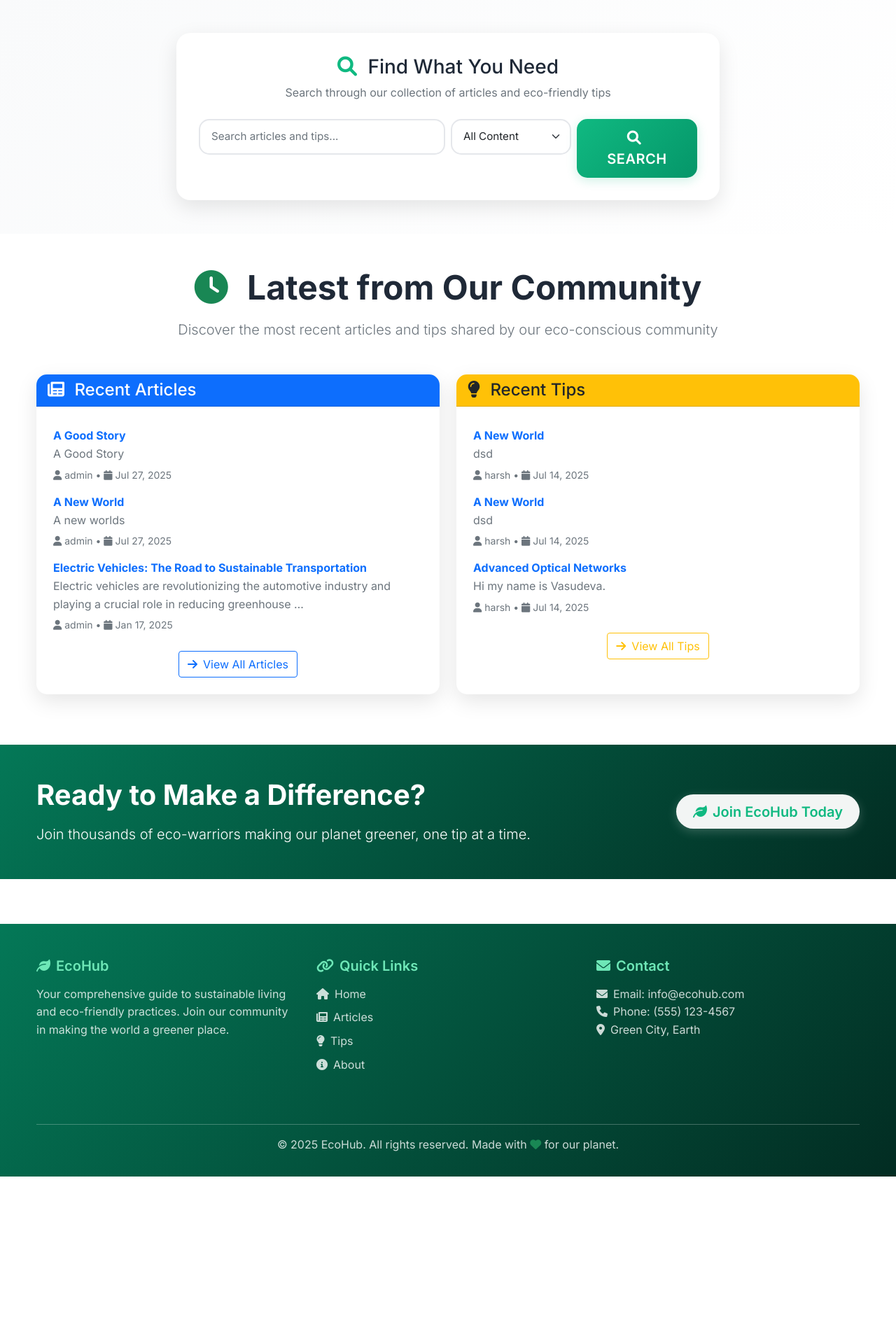
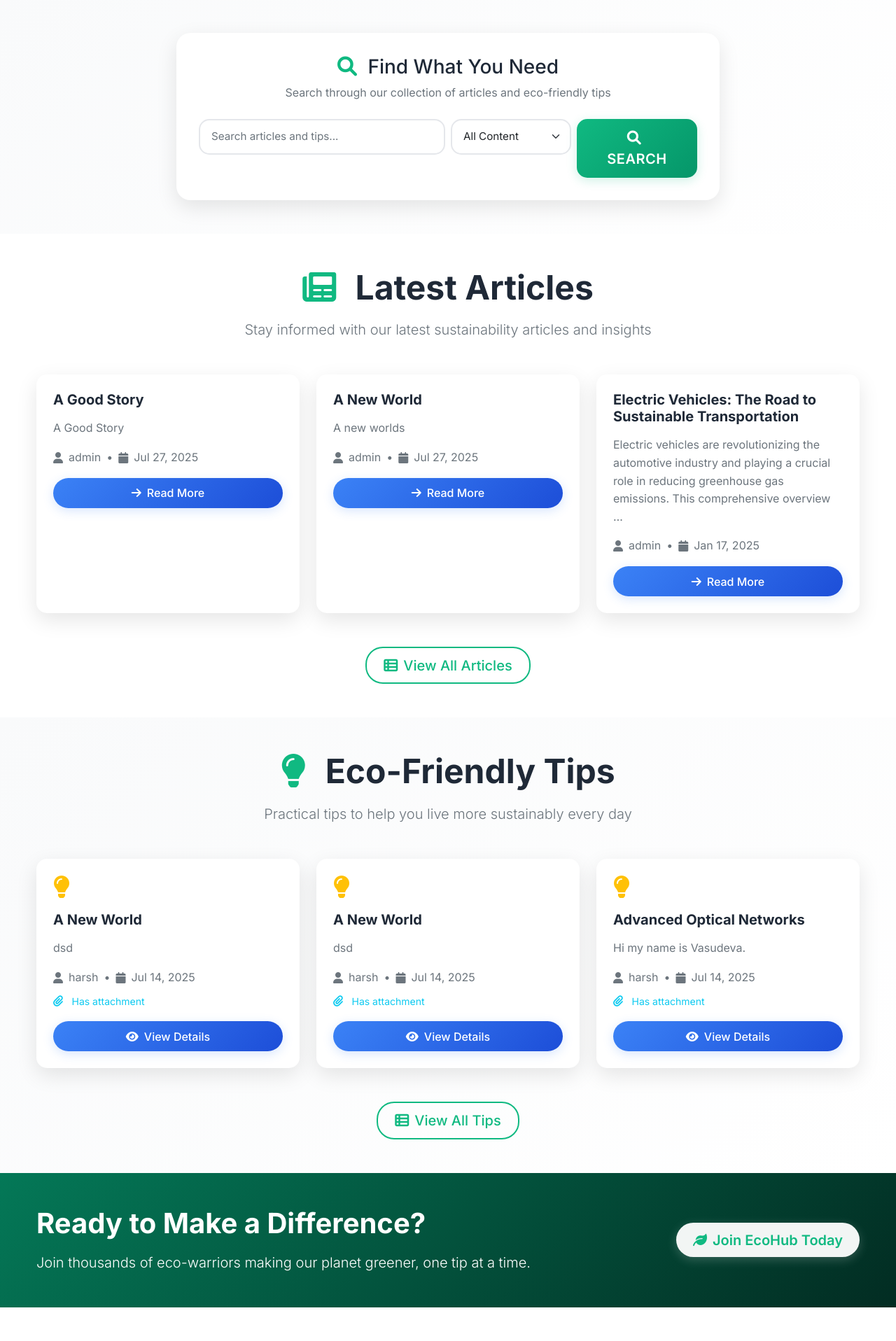
Before and after one commit to Harsh3827/Ecohub, a Django app: page / in a window 1280 px wide. Shown: the part 638-2554 px from the top of the page at 70% size. Before the commit the page ends 2319 px from the top, so only its background shows below. Run offline with Django 5.2, Linux system fonts and the light colour scheme; data comes from the database, SQL or seed files in the repository; both versions use the stored data as it was after the commit.

```diff
--- a/core/templates/core/home.html
+++ b/core/templates/core/home.html
@@ -75,6 +75,8 @@
     </div>
 </div>
 
+
+
 <!-- Search Section -->
 <div class="search-section py-5" style="background: linear-gradient(135deg, var(--bg-light) 0%, #ffffff 100%);">
     <div class="container">
@@ -98,8 +100,8 @@
                             <div class="col-md-3">
                                 <select name="type" class="form-select form-select-lg" style="border-radius: 15px;">
                                     <option value="all">All Content</option>
-                                    <option value="articles">Articles Only</option>
-                                    <option value="tips">Tips Only</option>
+                                    <option value="articles">Articles</option>
+                                    <option value="tips">Tips</option>
                                 </select>
                             </div>
                             <div class="col-md-3">
@@ -115,124 +117,172 @@
     </div>
 </div>
 
-<!-- Recent Content Section -->
-<div class="recent-content py-5">
+<!-- Recent Articles -->
+<div class="content-section py-5">
     <div class="container">
         <div class="section-header text-center mb-5">
             <h2 class="display-5 fw-bold mb-3" style="color: var(--text-dark);">
-                <i class="fas fa-clock me-3 text-success"></i>
-                Latest from Our Community
+                <i class="fas fa-newspaper me-3 text-primary-green"></i>
+                Latest Articles
             </h2>
-            <p class="lead text-muted">Discover the most recent articles and tips shared by our eco-conscious community</p>
+            <p class="lead text-muted">Stay informed with our latest sustainability articles and insights</p>
         </div>
-
         <div class="row">
-            <!-- Recent Articles -->
-            <div class="col-lg-6 mb-4">
-                <div class="card shadow-custom border-0 h-100">
-                    <div class="card-header bg-primary text-white">
-                        <h4 class="mb-0">
-                            <i class="fas fa-newspaper me-2"></i>
-                            Recent Articles
-                        </h4>
+            {% for article in recent_articles %}
+            <div class="col-lg-4 col-md-6 mb-4">
+                <div class="card h-100 shadow-custom">
+                    {% if article.image %}
+                    <div class="card-img-container" style="position: relative; overflow: hidden;">
+                        <img src="{{ article.image.url }}" class="card-img-top" alt="{{ article.title }}">
+                        <div class="card-overlay" style="position: absolute; top: 10px; right: 10px;">
+                            <span class="badge bg-success" style="border-radius: 20px; padding: 0.5rem 1rem;">
+                                <i class="fas fa-leaf me-1"></i>{{ article.category|title }}
+                            </span>
                         </div>
+                    </div>
+                    {% endif %}
                     <div class="card-body">
-                        {% if recent_articles %}
-                            <div class="list-group list-group-flush">
-                                {% for article in recent_articles %}
-                                <div class="list-group-item border-0 px-0">
-                                    <div class="d-flex justify-content-between align-items-start">
-                                        <div class="flex-grow-1">
-                                            <h6 class="mb-1 fw-bold">
-                                                <a href="{% url 'article-detail' article.pk %}" class="text-decoration-none">
-                                                    {{ article.title }}
+                        <h5 class="card-title fw-bold mb-3">{{ article.title }}</h5>
+                        <p class="card-text text-muted mb-3">{{ article.content|truncatewords:20 }}</p>
+                        <div class="article-meta mb-3">
+                            <div class="d-flex align-items-center text-muted">
+                                <i class="fas fa-user me-2"></i>
+                                <span>{{ article.author.username }}</span>
+                                <span class="mx-2">•</span>
+                                <i class="fas fa-calendar me-2"></i>
+                                <span>{{ article.created_at|date:"M d, Y" }}</span>
+                            </div>
+                        </div>
+                        <a href="{% url 'article-detail' article.pk %}" class="btn btn-primary w-100">
+                            <i class="fas fa-arrow-right me-2"></i>Read More
                         </a>
-                                            </h6>
-                                            <p class="text-muted mb-1">{{ article.content|truncatewords:15 }}</p>
-                                            <small class="text-muted">
-                                                <i class="fas fa-user me-1"></i>{{ article.author.username }} •
-                                                <i class="fas fa-calendar me-1"></i>{{ article.created_at|date:"M d, Y" }}
-                                            </small>
                     </div>
+                </div>
+            </div>
+            {% empty %}
+            <div class="col-12">
+                <div class="empty-state text-center py-5">
+                    <i class="fas fa-newspaper fa-4x text-muted mb-4"></i>
+                    <h4 class="text-muted mb-3">No articles yet</h4>
+                    <p class="text-muted mb-4">Be the first to share your sustainability insights!</p>
+                    <a href="{% url 'article-create' %}" class="btn btn-success btn-lg">
+                        <i class="fas fa-plus me-2"></i>Share First Article
+                    </a>
                 </div>
             </div>
             {% endfor %}
         </div>
-                            <div class="text-center mt-3">
-                                <a href="{% url 'article-list' %}" class="btn btn-outline-primary">
-                                    <i class="fas fa-arrow-right me-2"></i>View All Articles
+        <div class="text-center mt-4">
+            <a href="{% url 'article-list' %}" class="btn btn-outline-success btn-lg">
+                <i class="fas fa-th-list me-2"></i>View All Articles
             </a>
-                            </div>
-                        {% else %}
-                            <div class="text-center py-4">
-                                <i class="fas fa-newspaper fa-3x text-muted mb-3"></i>
-                                <h5 class="text-muted">No articles yet</h5>
-                                <p class="text-muted">Be the first to share an eco-friendly article!</p>
-                                {% if user.is_authenticated %}
-                                <a href="{% url 'article-create' %}" class="btn btn-primary">
-                                    <i class="fas fa-plus me-2"></i>Create Article
-                                </a>
-                                {% endif %}
-                            </div>
-                        {% endif %}
         </div>
     </div>
 </div>
 
 <!-- Recent Tips -->
-            <div class="col-lg-6 mb-4">
-                <div class="card shadow-custom border-0 h-100">
-                    <div class="card-header bg-warning text-dark">
-                        <h4 class="mb-0">
-                            <i class="fas fa-lightbulb me-2"></i>
-                            Recent Tips
-                        </h4>
+<div class="content-section py-5" style="background: linear-gradient(135deg, var(--bg-light) 0%, #ffffff 100%);">
+    <div class="container">
+        <div class="section-header text-center mb-5">
+            <h2 class="display-5 fw-bold mb-3" style="color: var(--text-dark);">
+                <i class="fas fa-lightbulb me-3 text-primary-green"></i>
+                Eco-Friendly Tips
+            </h2>
+            <p class="lead text-muted">Practical tips to help you live more sustainably every day</p>
         </div>
+        <div class="row">
+            {% for tip in recent_tips %}
+            <div class="col-lg-4 col-md-6 mb-4">
+                <div class="card h-100 shadow-custom">
                     <div class="card-body">
-                        {% if recent_tips %}
-                            <div class="list-group list-group-flush">
-                                {% for tip in recent_tips %}
-                                <div class="list-group-item border-0 px-0">
-                                    <div class="d-flex justify-content-between align-items-start">
-                                        <div class="flex-grow-1">
-                                            <h6 class="mb-1 fw-bold">
-                                                <a href="{% url 'tip-detail' tip.pk %}" class="text-decoration-none">
-                                                    {{ tip.title }}
+                        <div class="tip-icon mb-3">
+                            <i class="fas fa-lightbulb fa-2x text-warning"></i>
+                        </div>
+                        <h5 class="card-title fw-bold mb-3">{{ tip.title }}</h5>
+                        <p class="card-text text-muted mb-3">{{ tip.description|truncatewords:20 }}</p>
+                        <div class="tip-meta mb-3">
+                            <div class="d-flex align-items-center text-muted mb-2">
+                                <i class="fas fa-user me-2"></i>
+                                <span>{{ tip.user.username }}</span>
+                                <span class="mx-2">•</span>
+                                <i class="fas fa-calendar me-2"></i>
+                                <span>{{ tip.created_at|date:"M d, Y" }}</span>
+                            </div>
+                            {% if tip.file_upload %}
+                            <div class="attachment-indicator">
+                                <i class="fas fa-paperclip me-2 text-info"></i>
+                                <small class="text-info">Has attachment</small>
+                            </div>
+                            {% endif %}
+                        </div>
+                        <a href="{% url 'tip-detail' tip.pk %}" class="btn btn-primary w-100">
+                            <i class="fas fa-eye me-2"></i>View Details
                         </a>
-                                            </h6>
-                                            <p class="text-muted mb-1">{{ tip.description|truncatewords:15 }}</p>
-                                            <small class="text-muted">
-                                                <i class="fas fa-user me-1"></i>{{ tip.user.username }} •
-                                                <i class="fas fa-calendar me-1"></i>{{ tip.created_at|date:"M d, Y" }}
-                                            </small>
                     </div>
+                </div>
+            </div>
+            {% empty %}
+            <div class="col-12">
+                <div class="empty-state text-center py-5">
+                    <i class="fas fa-lightbulb fa-4x text-muted mb-4"></i>
+                    <h4 class="text-muted mb-3">No tips yet</h4>
+                    <p class="text-muted mb-4">Share your first eco-friendly tip with the community!</p>
+                    <a href="{% url 'tip-create' %}" class="btn btn-success btn-lg">
+                        <i class="fas fa-plus me-2"></i>Share First Tip
+                    </a>
                 </div>
             </div>
             {% endfor %}
         </div>
-                            <div class="text-center mt-3">
-                                <a href="{% url 'tip-list' %}" class="btn btn-outline-warning">
-                                    <i class="fas fa-arrow-right me-2"></i>View All Tips
+        <div class="text-center mt-4">
+            <a href="{% url 'tip-list' %}" class="btn btn-outline-success btn-lg">
+                <i class="fas fa-th-list me-2"></i>View All Tips
             </a>
         </div>
-                        {% else %}
-                            <div class="text-center py-4">
-                                <i class="fas fa-lightbulb fa-3x text-muted mb-3"></i>
-                                <h5 class="text-muted">No tips yet</h5>
-                                <p class="text-muted">Share your first eco-friendly tip!</p>
+    </div>
+</div>
+
+<!-- User Stats (if logged in) -->
 {% if user.is_authenticated %}
-                                <a href="{% url 'tip-create' %}" class="btn btn-warning">
-                                    <i class="fas fa-plus me-2"></i>Create Tip
+<div class="user-stats py-5">
+    <div class="container">
+        <div class="row justify-content-center">
+            <div class="col-lg-8">
+                <div class="stats-card"
+                    style="background: linear-gradient(135deg, var(--primary-green) 0%, var(--secondary-green) 100%); color: white; border-radius: 20px; padding: 2rem; text-align: center;">
+                    <div class="stats-content">
+                        <h3 class="mb-3">
+                            <i class="fas fa-chart-line me-2"></i>
+                            Your EcoHub Activity
+                        </h3>
+                        <div class="row">
+                            <div class="col-md-6">
+                                <div class="stat-item">
+                                    <div class="stat-number display-4 fw-bold mb-2">{{ visits }}</div>
+                                    <div class="stat-label">Total Visits</div>
+                                </div>
+                            </div>
+                            <div class="col-md-6">
+                                <div class="stat-item">
+                                    <div class="stat-number display-4 fw-bold mb-2">
+                                        <i class="fas fa-fire"></i>
+                                    </div>
+                                    <div class="stat-label">Eco Warrior</div>
+                                </div>
+                            </div>
+                        </div>
+                        <div class="mt-4">
+                            <a href="{% url 'user-history' %}" class="btn btn-light btn-lg">
+                                <i class="fas fa-history me-2"></i>View Your History
                             </a>
-                                {% endif %}
-                            </div>
-                        {% endif %}
                         </div>
                     </div>
                 </div>
             </div>
         </div>
     </div>
+</div>
+{% endif %}
 
 <!-- Call to Action -->
 <div class="cta-section py-5"
```
Also changed, not shown: core/templates/core/faq.html (+0 -10 lines), faq_sample_data.json (+104 -89 lines), db.sqlite3. Lines whose indentation alone changed are shown as unchanged.
